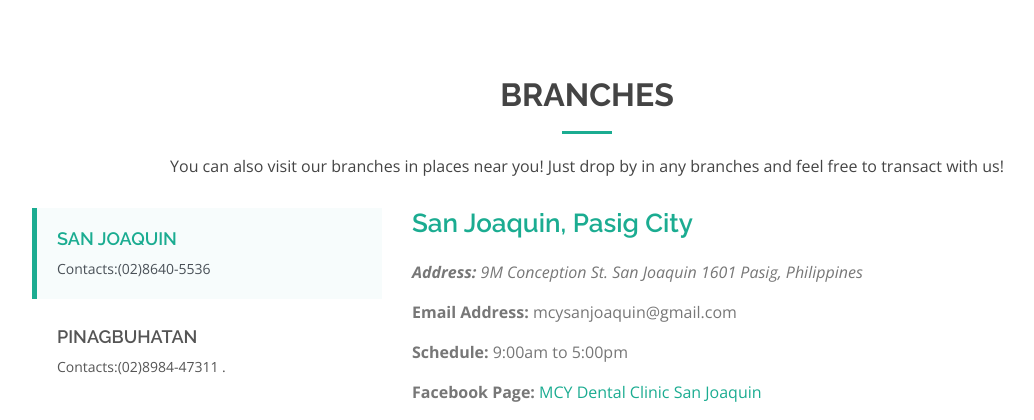
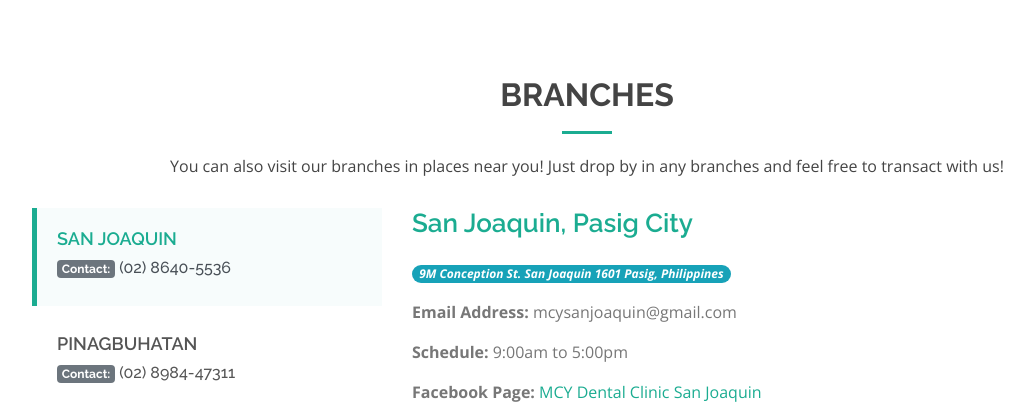
Before and after one commit to Jimwell1o1/CRMS, a PHP site: page /CRMS/forms/appointment/index.php in a window 1280 px wide. Shown: the part 1912-2332 px from the top of the page, without its empty margins (53-1087 px from the left). Run offline with PHP 8.4, Linux system fonts and the light colour scheme; the visitor is signed in with stand-in values (Sample User, id 1); some libraries are stand-ins or nearby versions.

Commit message:
Update index.php

```diff
--- a/forms/appointment/index.php
+++ b/forms/appointment/index.php
@@ -538,7 +538,7 @@
           <div class="form-group">
 
 
-          <label><input type = "checkbox" name = "checked" <?php echo ($checked=='on')?'checked':'' ?>> Click  <a data-toggle="modal" data-target="#exampleModalLong" href="#exampleModalLong">Here </a> To Review MCY's Dental Clinic Data Privacy Notice.
+          <label><input type = "checkbox" name = "checked" <?php echo ($checked=='on')?'checked':'' ?>> Click  <a target="_blank" href="../../policy/terms.php">Here </a> To Review MCY's Dental Clinic Data Privacy Notice.
               I hereby give my full consent having reviewed and understood the Data Privacy Notice of MCY Dental Clinic to allow the company to process my data in accordance to the Data Privacy Act of 2012. </label><br>
               <span class="text-danger"> <?php echo $checkedErr;?></span>
               <br>
@@ -813,19 +813,20 @@
               <li class="nav-item">
                 <a class="nav-link active show" data-toggle="tab" href="#tab-1">
                   <h4>SAN JOAQUIN</h4>
-                  <p>Contacts:(02)8640-5536 </p>
+                  <h6><span class="badge badge-secondary">Contact:</span> (02) 8640-5536</h6>
+
                 </a>
               </li>
               <li class="nav-item mt-2">
                 <a class="nav-link" data-toggle="tab" href="#tab-2">
                   <h4>PINAGBUHATAN</h4>
-                  <p>Contacts:(02)8984-47311 .</p>
+                  <h6><span class="badge badge-secondary">Contact:</span> (02) 8984-47311</h6>
                 </a>
               </li>
               <li class="nav-item mt-2">
                 <a class="nav-link" data-toggle="tab" href="#tab-3">
                   <h4>MALINAO</h4>
-                  <p>Contacts:(02)8656-0856</p>
+                  <h6><span class="badge badge-secondary">Contact:</span> (02) 8656-0856</h6>
                 </a>
               </li>
 
@@ -836,11 +837,10 @@
             <div class="tab-content">
               <div class="tab-pane active show" id="tab-1">
                 <h3>San Joaquin, Pasig City</h3>
-                <p class="font-italic"><b>Address:</b> 9M Conception St. San Joaquin 1601 Pasig, Philippines</p>
-
+                <p class="font-italic"><b><span class="badge badge-pill badge-info">9M Conception St. San Joaquin 1601 Pasig, Philippines</span></b> </p>
                 <p><b>Email Address:</b> mcysanjoaquin@gmail.com</p>
                 <p><b>Schedule:</b> 9:00am to 5:00pm</p>
-                <p><b>Facebook Page:</b> <a href = "https://www.facebook.com/MCYdentalSJ/">MCY Dental Clinic San Joaquin </a></p>
+                <p><b>Facebook Page:</b> <a target="_blank" href = "https://www.facebook.com/MCYdentalSJ/">MCY Dental Clinic San Joaquin </a></p>
 
                 <div id="map-container-google-1" class="z-depth-1-half map-container" style="height: 500px">
                 <iframe class  src="https://www.google.com/maps/embed?pb=!1m18!1m12!1m3!1d3861.821201242739!2d121.07188731478861!3d14.552215089833268!2m3!1f0!2f0!3f0!3m2!1i1024!2i768!4f13.1!3m3!1m2!1s0x3397c9a28bc76061%3A0x8796bdc6a86e55fe!2sMCY%20Dental%20Clinic%20San%20Joaquin!5e0!3m2!1sen!2sph!4v1634487024503!5m2!1sen!2sph" width="600" height="350" style="border:0;" allowfullscreen="" loading="lazy"></iframe>
@@ -848,10 +848,10 @@
  </div>
               <div class="tab-pane" id="tab-2">
                 <h3>Pinagbuhatan, Pasig City</h3>
-                <p class="font-italic"><b>Address: </b>22 Urbano Velasco Ave St. 1602 Pasig, Philippines</p>
+                <p class="font-italic"><b><span class="badge badge-pill badge-info">22 Urbano Velasco Ave St. 1602 Pasig, Philippines</span></b> </p>
                 <p><b>Email Address:</b> mcypinagbuhatan@gmail.com</p>
                 <p><b>Schedule:</b> 9:00am to 5:00pm</p>
-                <p><b>Facebook Page:</b> <a href = "https://www.facebook.com/MCYPinagbuhatan/">MCY Dental Clinic Pinagbuhatan </a></p>
+                <p><b>Facebook Page:</b> <a target="_blank" href = "https://www.facebook.com/MCYPinagbuhatan/">MCY Dental Clinic Pinagbuhatan </a></p>
 
                 <div id="map-container-google-1" class="z-depth-1-half map-container" style="height: 500px">
                 <iframe src="https://www.google.com/maps/embed?pb=!1m18!1m12!1m3!1d380.3762212109789!2d121.08532588294001!3d14.557185442325617!2m3!1f0!2f0!3f0!3m2!1i1024!2i768!4f13.1!3m3!1m2!1s0x3397c7d2f04ccc9b%3A0xe1001ce5191eb0a5!2sMCY%20Dental!5e0!3m2!1sen!2sph!4v1634487131612!5m2!1sen!2sph" width="600" height="350" style="border:0;" allowfullscreen="" loading="lazy"></iframe>
@@ -860,11 +860,11 @@
                 </div>
               <div class="tab-pane" id="tab-3">
                 <h3>Malinao, Pasig City</h3>
-                <p class="font-italic"><b>Address:</b> 30 Caruncho Ave, Malinao, Pasig, 1600 Metro Manila</p>
+                <p class="font-italic"><b><span class="badge badge-pill badge-info"> 30 Caruncho Ave, Malinao, 1600 Pasig, Philippines</span></b> </p>
                 <p><b>Email Address:</b> mcymalinao@gmail.com</p>
                 <p><b>Schedule:</b> 9:00am to 5:00pm</p>
 
-                <p><b>Facebook Page:</b> <a href = https://www.facebook.com/MCYMalinao/?ref=page_internal"">MCY Dental Clinic Malinao </a></p>
+                <p><b>Facebook Page:</b> <a target="_blank" href = https://www.facebook.com/MCYMalinao/?ref=page_internal"">MCY Dental Clinic Malinao </a></p>
                 <div id="map-container-google-1" class="z-depth-1-half map-container" style="height: 500px">
 
                 <p><b>Facebook Page:</b> <a href = "https://www.facebook.com/MCYMalinao/?ref=page_internal">MCY Dental Clinic Malinao </a></p>
@@ -939,7 +939,7 @@
             <h4>Our Newsletter</h4>
             <p>Have us subscribe on our newsletter!</p>
             <form action="../signup.php" method="post">
-              <input type="email" name="email"><input type="submit" value="Subscribe">
+              <input type="email" name="email" required><input type="submit" value="Subscribe">
             </form>
 
           </div>
```
